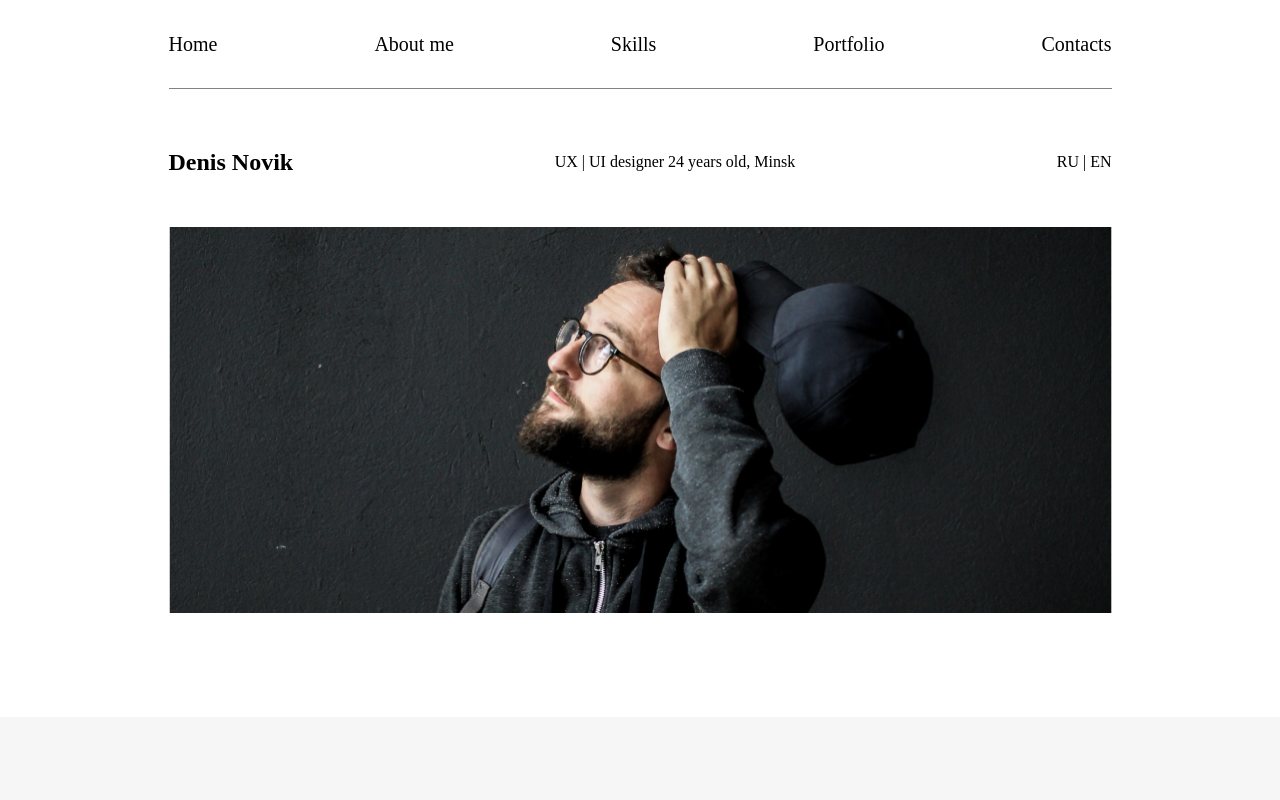
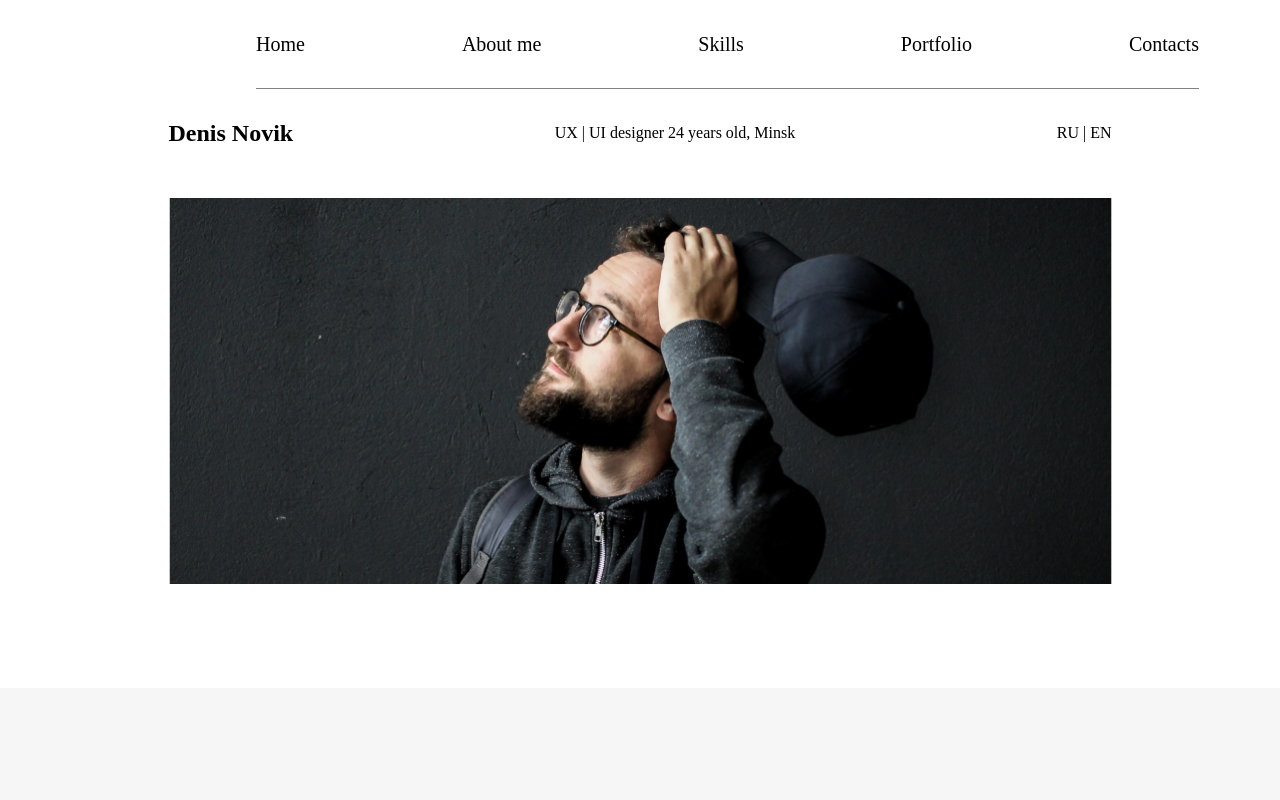
Before and after one commit to Nazimkov-1984/linkImage, a plain HTML site: page index.html in a window 1280 px wide. Shown: the top 800 px of the page. Drawn offline with Linux system fonts and the light colour scheme; a script that the page names is missing; files whose address does not match are found by name.

Commit message:
fixed header

```diff
--- a/style.css
+++ b/style.css
@@ -20,6 +20,12 @@ a {
 }
 ul {
   list-style-type: none;
+}
+header {
+  position: fixed;
+  top: 0;
+  left: 20%;
+  backdrop-filter: blur(2px);
 }
 menu {
   padding: 33px 0 0 0;
@@ -51,6 +57,7 @@ menu {
   align-items: center;
   flex-direction: column;
   padding-bottom: 104px;
+  margin-top: 60px;
 }
 .main_image {
   width: 943px;
@@ -85,7 +92,7 @@ menu {
   margin-bottom: 40px;
 }
 .header_menu_item_link:hover {
-background-color: #828282
+  background-color: #828282;
 }
 .header_menu_item_link {
   font-family: "Henny", serif;
```
Also changed, not shown: script.js (added).
